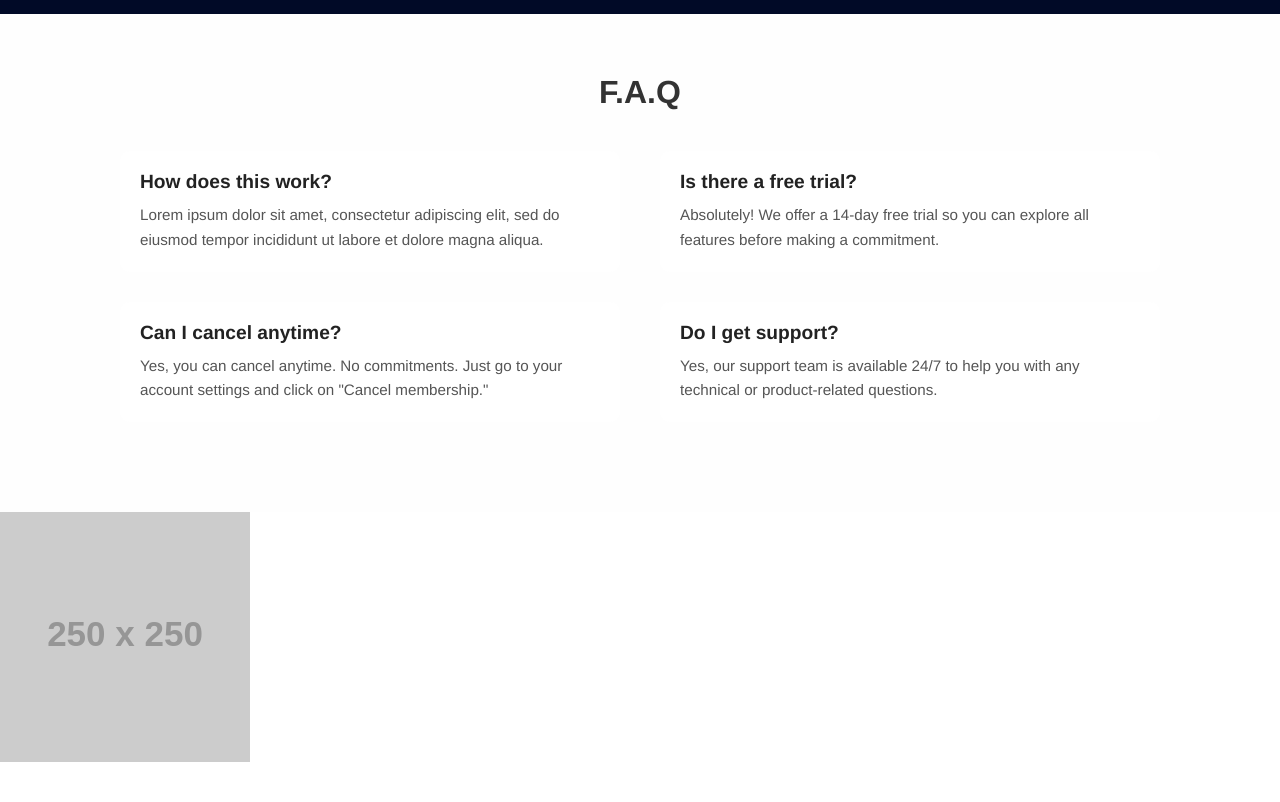
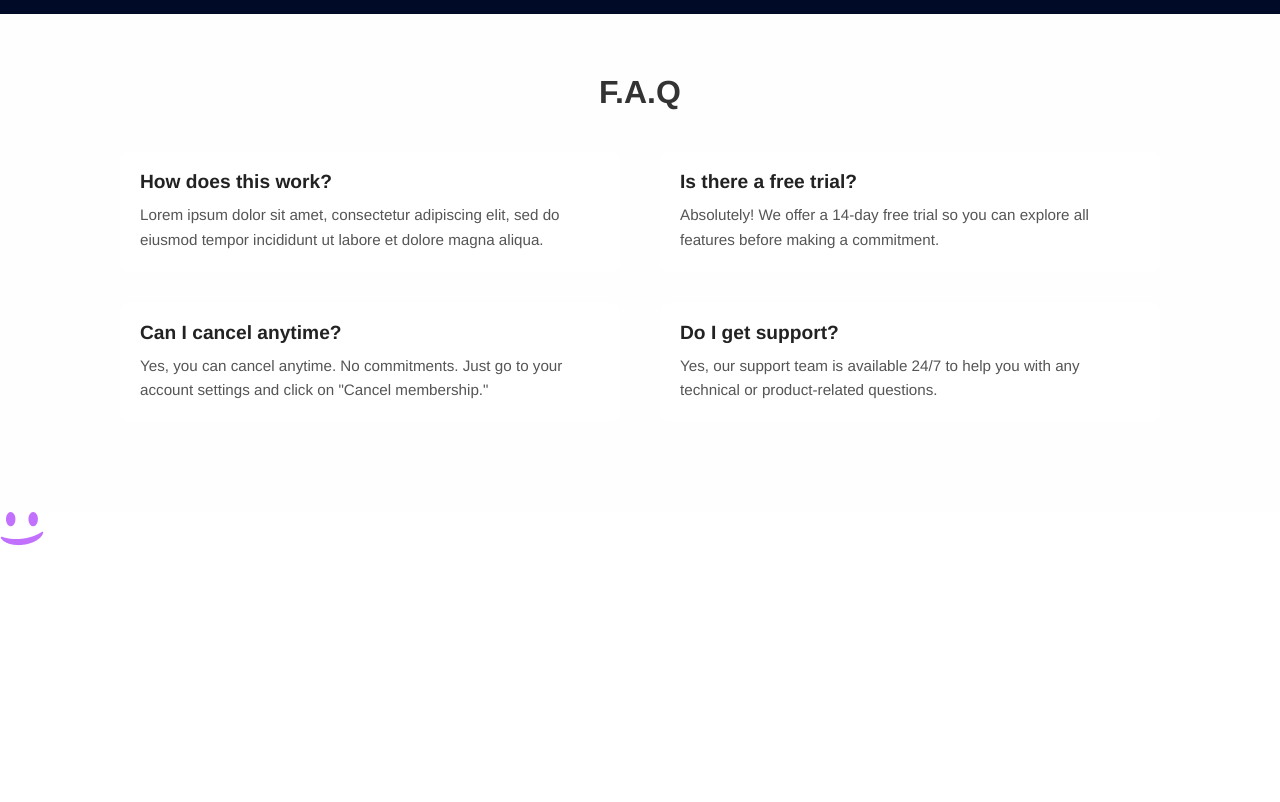
Before and after one commit to BlessedUfuoma/alx_html_css, a plain HTML site: page css_advanced/index.html in a window 1280 px wide. Shown: the part 2219-3021 px from the top of the page. After the commit the page ends 2807 px from the top, so only its background shows below. Drawn offline with Linux system fonts and the light colour scheme; placeholder pictures from the web are drawn by us.

Commit message:
add footer to index.html

```diff
--- a/css_advanced/index.html
+++ b/css_advanced/index.html
@@ -218,18 +218,18 @@
   </div>
 </section>
     </main>
-    <footer>
-        <section>
-            <div>
-                <img src="https://fakeimg.pl/250x250?text=Sample+Logo" alt="logo">
-                <div>
+    <footer class="footer">
+  <div class="container footer-container">
+    <div class="footer-logo">
+      <img src="images/smile.png" alt="Smile logo" />
+    </div>
+    <div class="footer-socials">
       <i class="fa-brands fa-facebook"></i>
       <i class="fa-brands fa-twitter"></i>
       <i class="fa-brands fa-instagram"></i>
     </div>
   </div>
-            <p>©smileschool 2020</p>
-        </section>
+  <p class="footer-copy">©smileschool 2020</p>
 </footer>
 </body>
 </html>
```
Lines whose indentation alone changed are shown as unchanged.
